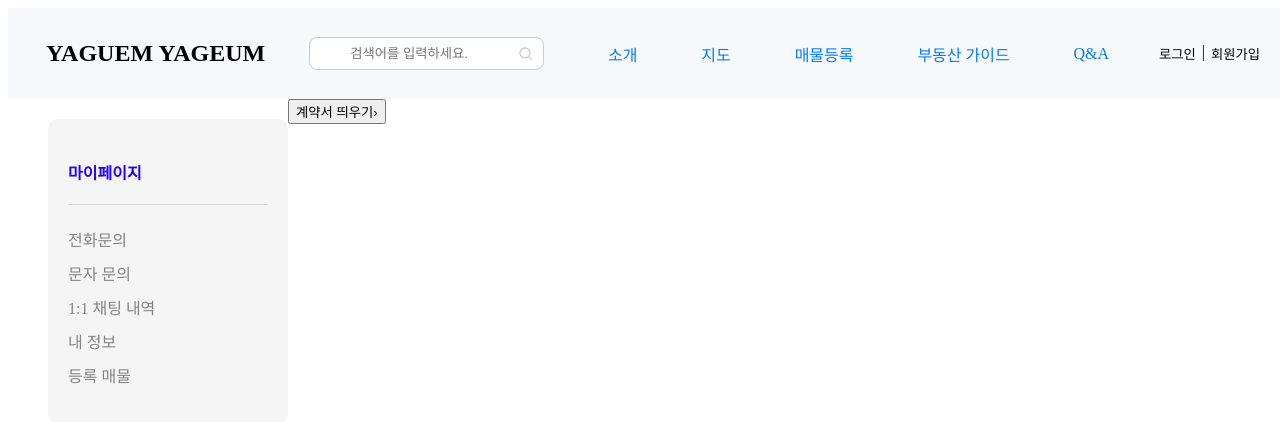
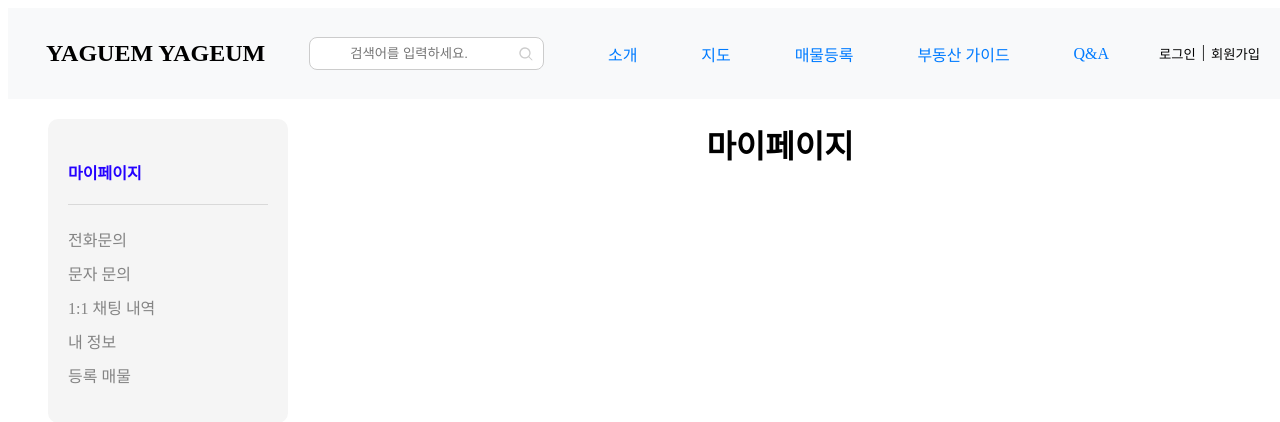
Before and after one commit to YAGEUM-YAGEUM/Yageum_Frontend, a Next.js app: page /mypage in a window 1280 px wide. Shown: the top 422 px of the page. Built offline with nearby package versions, Linux system fonts and the light colour scheme.

Commit message:
feat: 마이페이지 ui

```diff
--- a/src/app/mypage/page.tsx
+++ b/src/app/mypage/page.tsx
@@ -1,25 +1,50 @@
 'use client';
 
-import { useRouter } from 'next/navigation';
+import styled from 'styled-components';
+
+const Container = styled.div`
+  display: flex;
+`;
+
+const Main = styled.div`
+  flex: 1;
+`;
+
+const Text = styled.h1`
+  text-align: center;
+`;
+
+function MyPage() {
+  return (
+    <Container>
+      <Main>
+        <Text>마이페이지</Text>
+      </Main>
+    </Container>
+  );
+}
+
+export default MyPage;
+
 // import Link from 'next/link';
 // import ContractForm from '@/components/contract/contractForm';
 
 // Mypage -> 채팅 modal-> 계약서 modal
 // 채팅 부분이 아직 되지 않아서 일단 계약서부터 개발 시작함.
 
-function MyPage() {
-  const router = useRouter();
-  return (
-    <button
-      type="button"
-      onClick={() => router.push('/contract', { scroll: false })}
-    >
-      계약서 띄우기›
-    </button>
-  );
-}
+// function MyPage() {
+//   const router = useRouter();
+//   return (
+//     <button
+//       type="button"
+//       onClick={() => router.push('/contract', { scroll: false })}
+//     >
+//       계약서 띄우기›
+//     </button>
+//   );
+// }
 
-export default MyPage;
+// export default MyPage;
 
 //   {/* <button>
 //   <Link href="/modal">계약하러가기</Link>
```
Also changed, not shown: src/app/mypage/contract/page.tsx (+13 -1 lines).
